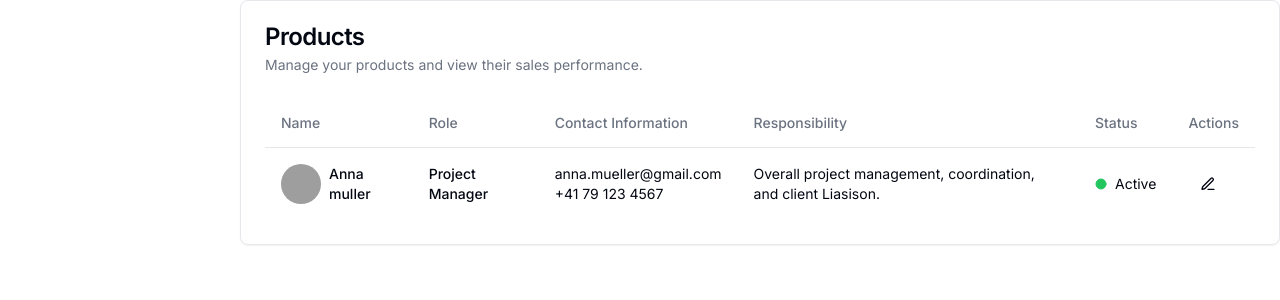
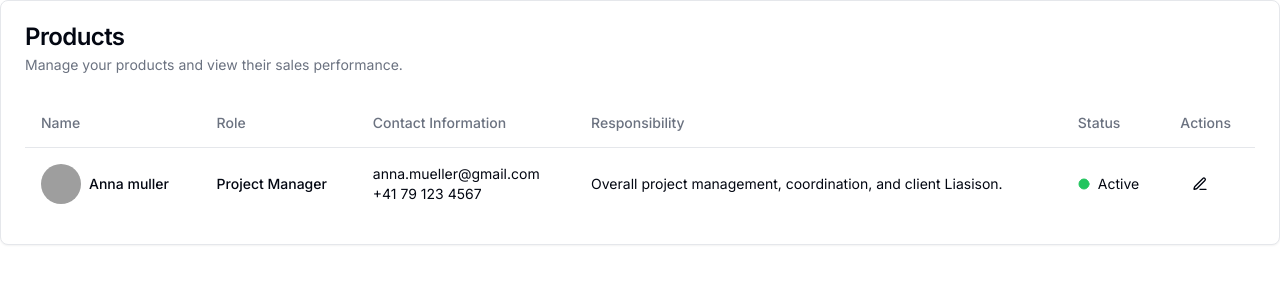
Before and after one commit to ait-varun/Shadcn-components, a Next.js app: page / in a window 1280 px wide. Shown: the top 300 px of the page. Built offline with nearby package versions, Linux system fonts and the light colour scheme; grey boxes are pictures that could not be loaded.

Commit message:
updated data

```diff
--- a/src/app/Dashboard/page.tsx
+++ b/src/app/Dashboard/page.tsx
@@ -8,7 +8,7 @@ export default function Contact() {
       <Header />
       <div className="">
         <SidebarMenu />
-        <main className="flex-1">
+        <main className="md:ml-60">
           <Products />
         </main>
       </div>
--- a/src/components/Products.tsx
+++ b/src/components/Products.tsx
@@ -33,7 +33,7 @@ export default function Products() {
   return (
     <>
       {" "}
-      <Card className="flex flex-col md:ml-60">
+      <Card className="flex flex-col ">
         <CardHeader>
           <CardTitle>Products</CardTitle>
           <CardDescription>
```
